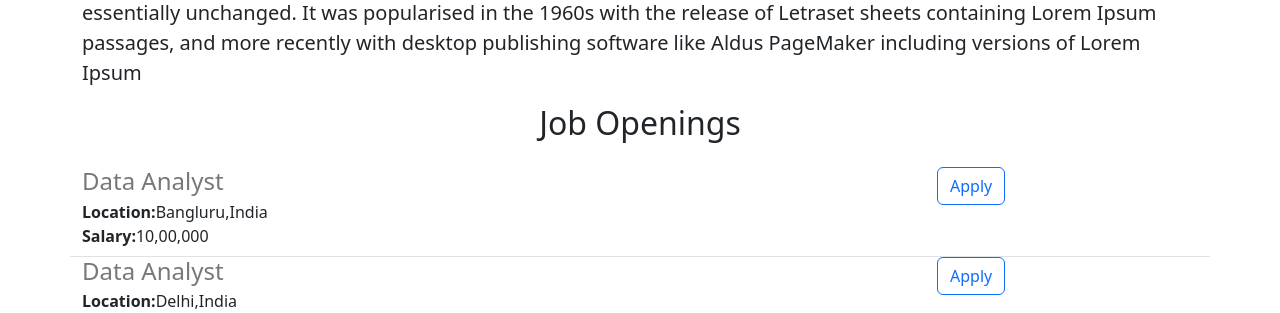
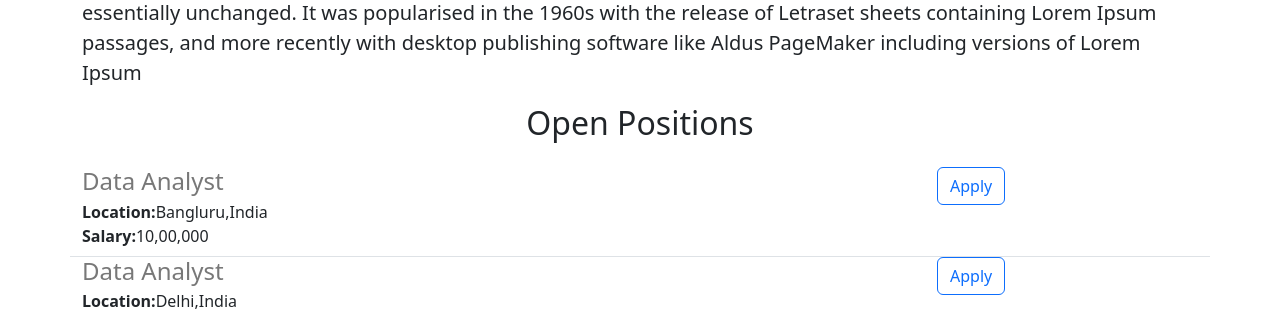
Before and after one commit to FATEH02/jovian-new-website, a Flask app: page / in a window 1280 px wide. Shown: the part 602-915 px from the top of the page. Run offline with Flask 3, Linux system fonts and the light colour scheme.

Commit message:
changes open posiitons

```diff
--- a/templates/home.html
+++ b/templates/home.html
@@ -26,7 +26,7 @@
     Lorem Ipsum is simply dummy text of the printing and typesetting industry. Lorem Ipsum has been the industry's standard dummy text ever since the 1500s, when an unknown printer took a galley of type and scrambled it to make a type specimen book. It has survived not only five centuries, but also the leap into electronic typesetting, remaining essentially unchanged. It was popularised in the 1960s with the release of Letraset sheets containing Lorem Ipsum passages, and more recently with desktop publishing software like Aldus PageMaker including versions of Lorem Ipsum
   </p>
   <h2 class="text-center mt-2 mb-4">
-    Job Openings
+  Open Positions
   </h2>
   <div>
     <!--flask provided a template that will help us to insert dynamic data intu the html page-->
```
